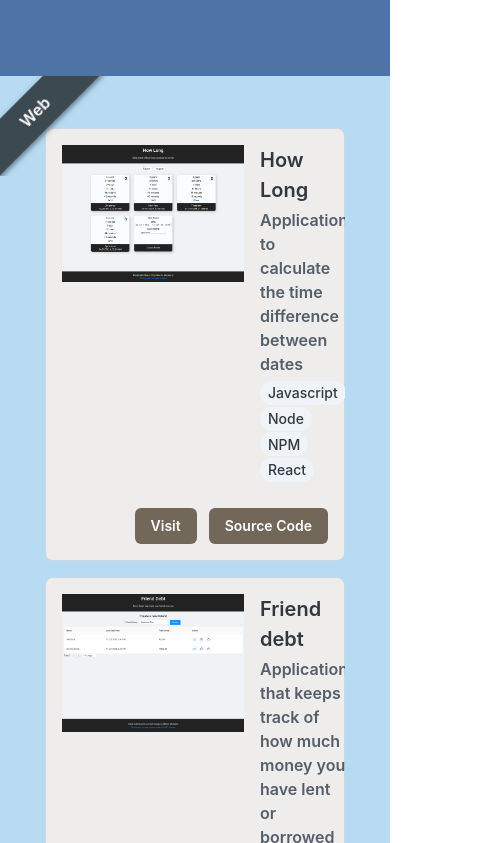
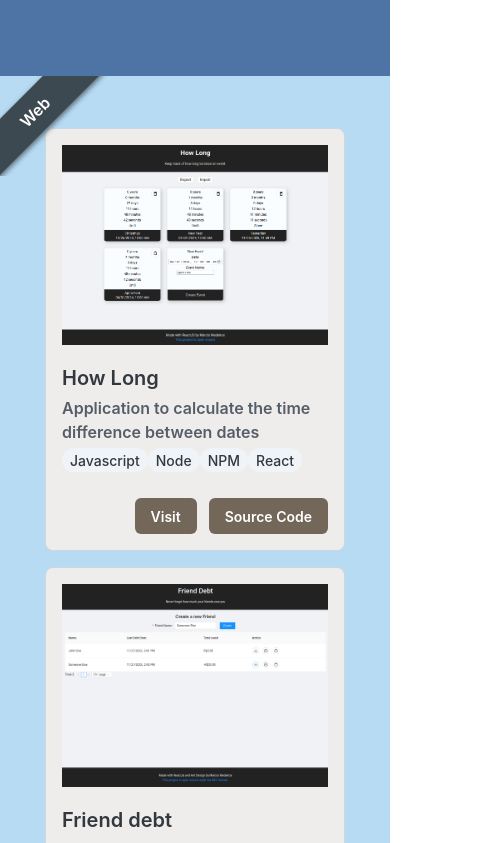
Before and after one commit to MarcioMed07/portfolio, a React (Vite) app: page / in a window 390 px wide. Shown: the part 1581-2424 px from the top of the page, 479 px wide, since content can reach past the window. Built offline with nearby package versions, Linux system fonts and the light colour scheme.

Commit message:
Fixing responsiveness

```diff
--- a/src/app/components/Footer.tsx
+++ b/src/app/components/Footer.tsx
@@ -10,7 +10,7 @@ export default function Footer() {
         <Box
           sx={{
             display: "grid",
-            gridTemplateColumns: "max-content max-content",
+            gridTemplateColumns: {sm:"max-content max-content"},
             gap: "0 1em",
             margin: "auto",
             justifyContent: "center",
--- a/src/app/components/Item.tsx
+++ b/src/app/components/Item.tsx
@@ -28,6 +28,7 @@ export default function Item({ item }: { item: ItemType }) {
           width: "100%",
           height: "100%",
           background: (theme) => theme.palette.primary[50],
+          flexDirection:{xs:"column", sm:"row"}
         }}
       >
         <Box
```
